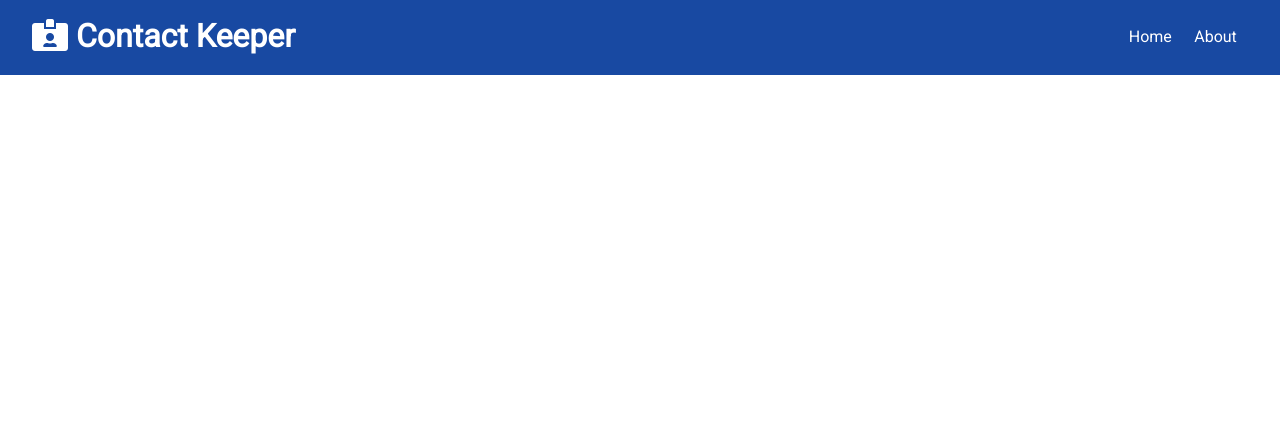
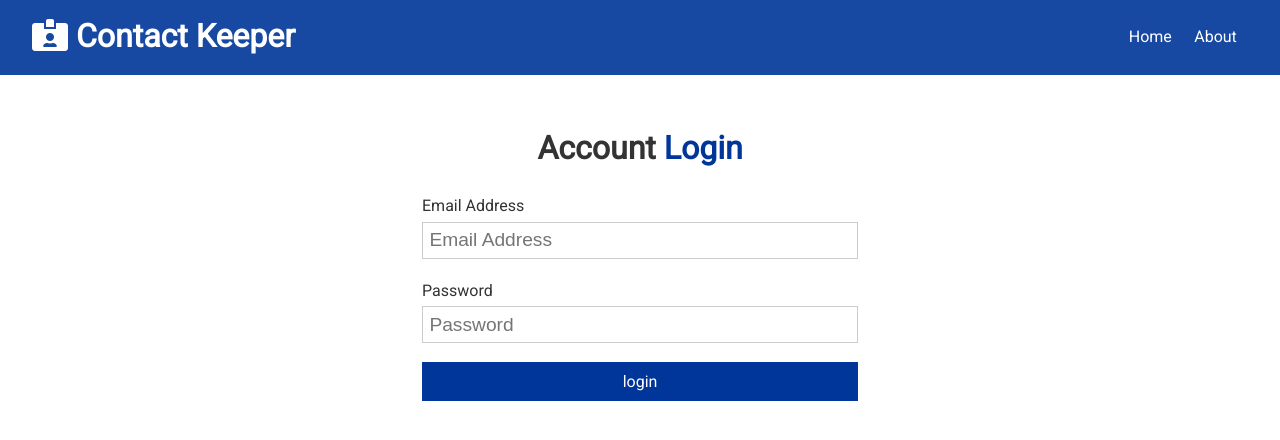
Before and after one commit to VisheshSingh/react-contact-keeper, a React (Create React App) app in the folder client/: page /login in a window 1280 px wide. Shown: the top 440 px of the page. Built offline with nearby package versions, Linux system fonts and the light colour scheme.

Commit message:
Login Component

```diff
--- a/client/src/App.js
+++ b/client/src/App.js
@@ -4,6 +4,7 @@
 import Home from './components/pages/Home';
 import About from './components/pages/About';
 import Register from './components/auth/Register';
+import Login from './components/auth/Login';
 import ContactState from './context/contact/ContactState';
 import AuthState from './context/auth/AuthState';
 import './App.css';
@@ -20,6 +21,7 @@
                 <Route exact path="/" component={Home} />
                 <Route exact path="/about" component={About} />
                 <Route exact path="/register" component={Register} />
+                <Route exact path="/login" component={Login} />
               </Switch>
             </div>
           </div>
--- a/client/src/components/auth/Login.js
+++ b/client/src/components/auth/Login.js
@@ -0,0 +1,54 @@
+import React, { useState } from 'react';
+
+const Login = () => {
+  const [user, setUser] = useState({
+    email: '',
+    password: ''
+  });
+
+  const { email, password } = user;
+
+  const onChange = e => {
+    setUser({ ...user, [e.target.name]: e.target.value });
+  };
+
+  const onSubmit = e => {
+    e.preventDefault();
+    console.log('Login submit');
+  };
+
+  return (
+    <div className="form-container">
+      <h1>
+        Account <span className="text-primary">Login</span>
+      </h1>
+      <form onSubmit={onSubmit}>
+        <div className="form-group">
+          <label htmlFor="email">Email Address</label>
+          <input
+            type="email"
+            name="email"
+            placeholder="Email Address"
+            onChange={onChange}
+          />
+        </div>
+        <div className="form-group">
+          <label htmlFor="password">Password</label>
+          <input
+            type="password"
+            name="password"
+            placeholder="Password"
+            onChange={onChange}
+          />
+        </div>
+        <input
+          type="submit"
+          value="login"
+          className="btn btn-primary btn-block"
+        />
+      </form>
+    </div>
+  );
+};
+
+export default Login;
```
